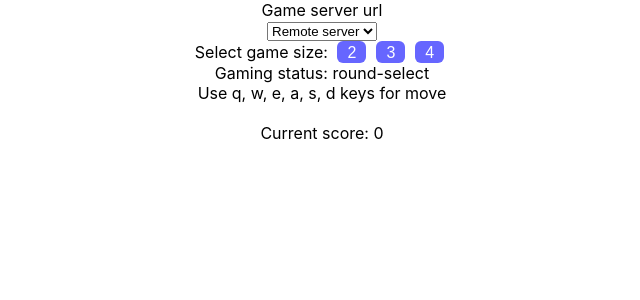
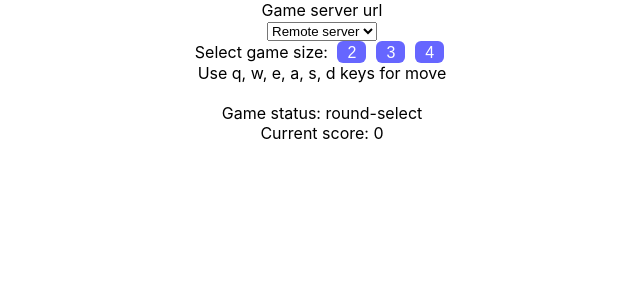
Before and after one commit to uladzislauy/hexagon, a React (Create React App) app: page / in a window 1280 px wide. Shown: the top 300 px of the page, without its empty margins (318-958 px from the left). Built offline with nearby package versions, Linux system fonts and the light colour scheme.

Commit message:
Move game score into component GameStatus.tsx

```diff
--- a/src/App.tsx
+++ b/src/App.tsx
@@ -119,10 +119,9 @@ function App(): JSX.Element {
                 <ServerHost setServerHost={setAddress}/>
                 <GameSizeSelector selectedSize={gameSize} setSelectedSize={setGameSize}/>
             </div>
-            <GameStatus currentStatus={gameStatus}/>
             <GameHelp keydownHandler={handleKeyDown}/>
             <br/>
-            <div>Current score: {score}</div>
+            <GameStatus currentStatus={gameStatus} score={score}/>
             <Grid cellSize={cellSize} baseGrid={baseGrid} gameGrid={gameGrid}/>
         </div>
     );
--- a/src/components/GameStatus.tsx
+++ b/src/components/GameStatus.tsx
@@ -3,8 +3,12 @@ import {GameStatuses} from "../consts";
 
 interface GameStatusProps {
     currentStatus: GameStatuses,
+    score: number
 }
 
-export const GameStatus: React.FC<GameStatusProps> = ({currentStatus}) => {
-    return <div>Gaming status: <span data-status={currentStatus}>{currentStatus}</span></div>
+export const GameStatus: React.FC<GameStatusProps> = ({currentStatus, score}) => {
+    return <div>
+        <div>Game status: <span data-status={currentStatus}>{currentStatus}</span></div>
+        <div>Current score: <span id='gameScore'>{score}</span></div>
+    </div>
 };
```
